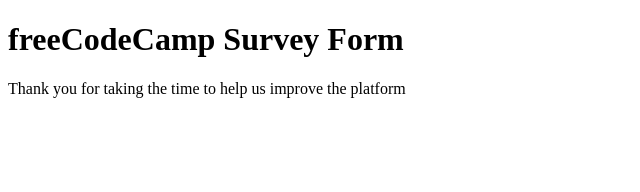
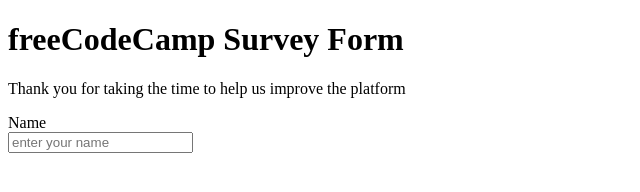
Before and after one commit to elafildecolor/SurveyForm, a plain HTML site: page index.html in a window 1280 px wide. Shown: the whole page, without its empty margins (0-640 px from the left). Drawn offline with Linux system fonts and the light colour scheme.

Commit message:
first input field from the form

```diff
--- a/index.html
+++ b/index.html
@@ -10,11 +10,16 @@
     <main>
       <header>
         <h1 id="titel">freeCodeCamp Survey Form</h1>
-        <p id="description">Thank you for taking the time to help us improve the platform</p>
+        <p id="description">
+          Thank you for taking the time to help us improve the platform
+        </p>
       </header>
+
+      <form id="servey-form">
+        <label for="name">Name</label> <br />
+        <input id="name" type="text" placeholder="enter your name" />
+      </form>
     </main>
-
-
 
     <script src="https://cdn.freecodecamp.org/testable-projects-fcc/v1/bundle.js"></script>
     <script src="js/index.js"></script>
```
